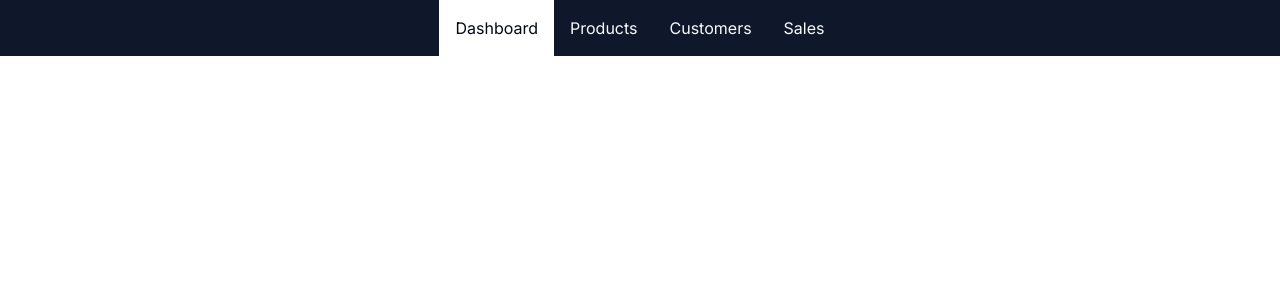
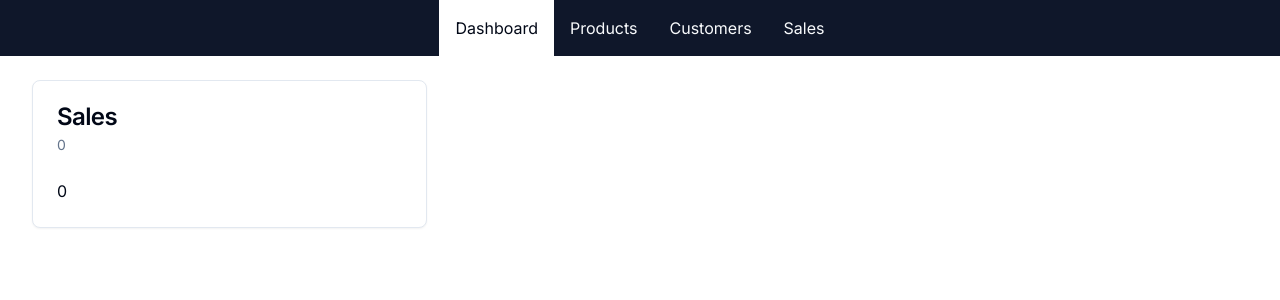
Before and after one commit to MFavianZaahir/Next_Stripe_E-Commerce, a Next.js app: page /admin in a window 1280 px wide. Shown: the top 300 px of the page. Built offline with nearby package versions, Linux system fonts and the light colour scheme; no server answers; the database is empty.

Commit message:
hooked and configured nextjs with prisma ORM

```diff
--- a/src/app/admin/page.tsx
+++ b/src/app/admin/page.tsx
@@ -1,5 +1,42 @@
-export default function AdminDashboard() {
-    return <div className="grid grid-cols-1 md:grid-cols-2 lg:grid-cols-3 gap-4">
+import { Card, CardHeader, CardTitle, CardContent, CardDescription } from "@/components/ui/card";
+import db from "@/db/db";
 
-    </div>
+async function getSalesData() {
+    const data = await db?.order.aggregate({
+        _sum: {pricePaidInCents: true},
+        _count: true
+    })
+    return {
+        amount: (data._sum.pricePaidInCents ||0) / 100,
+        numberOfSales: data._count
+    }
 }
+
+export default async function AdminDashboard() {
+    const salesData = await getSalesData()
+    return (
+        <div className="grid grid-cols-1 md:grid-cols-2 lg:grid-cols-3 gap-4">
+            <DashBoardCard title="Sales" subtitle={salesData.numberOfSales} body={salesData.amount} />
+        </div>
+    );
+}
+
+type DashBoardCardProps = {
+    title: string,
+    subtitle: string,
+    body: string,
+}
+
+function DashBoardCard({ title, subtitle, body }: DashBoardCardProps) {
+    return (
+        <Card>
+            <CardHeader>
+                <CardTitle>{title}</CardTitle>
+                <CardDescription>{subtitle}</CardDescription>
+            </CardHeader>
+            <CardContent>
+                <p>{body}</p>
+            </CardContent>
+        </Card>
+    );
+}
--- /dev/null
+++ b/src/db/db.ts
@@ -0,0 +1,15 @@
+import { PrismaClient } from '@prisma/client'
+
+const prismaClientSingleton = () => {
+  return new PrismaClient()
+}
+
+declare const globalThis: {
+  prismaGlobal: ReturnType<typeof prismaClientSingleton>;
+} & typeof global;
+
+const db = globalThis.prismaGlobal ?? prismaClientSingleton()
+
+export default db
+
+if (process.env.NODE_ENV !== 'production') globalThis.prismaGlobal = db
```
